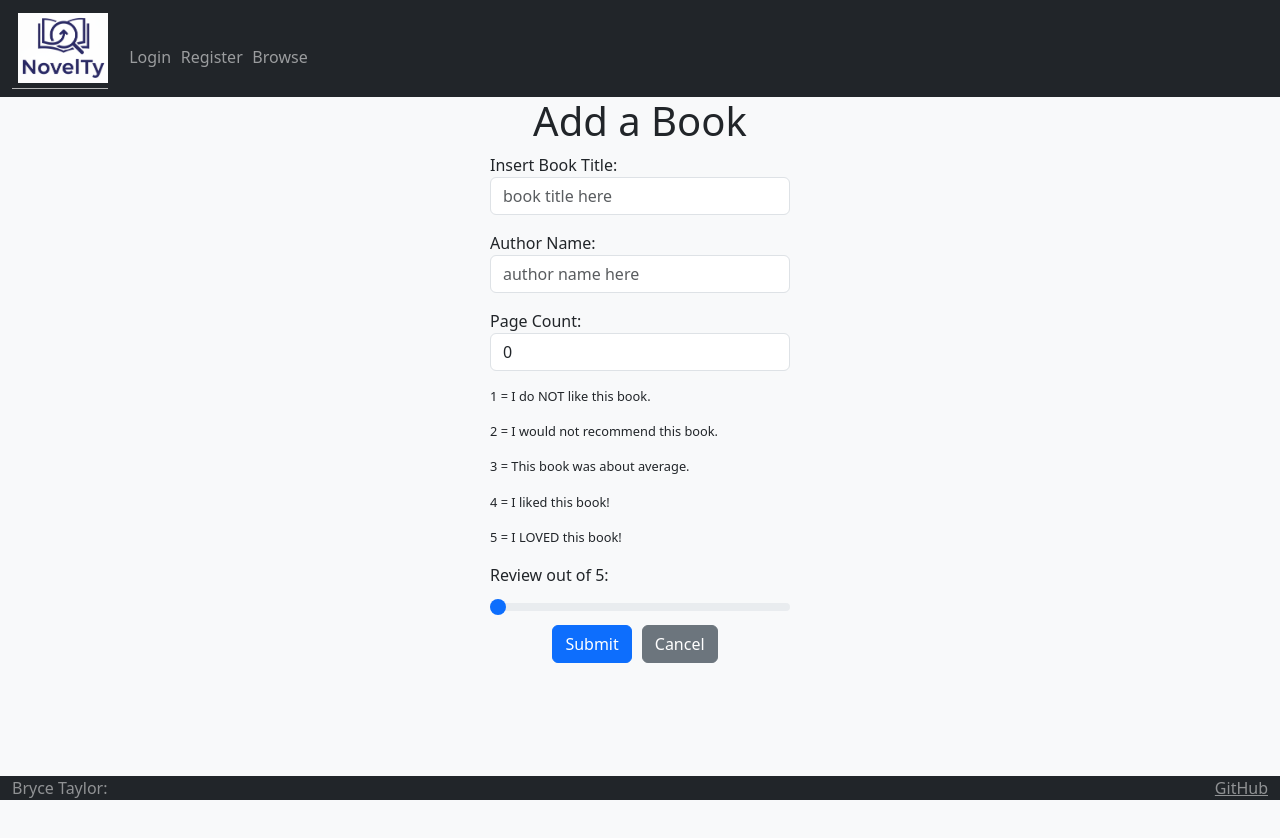
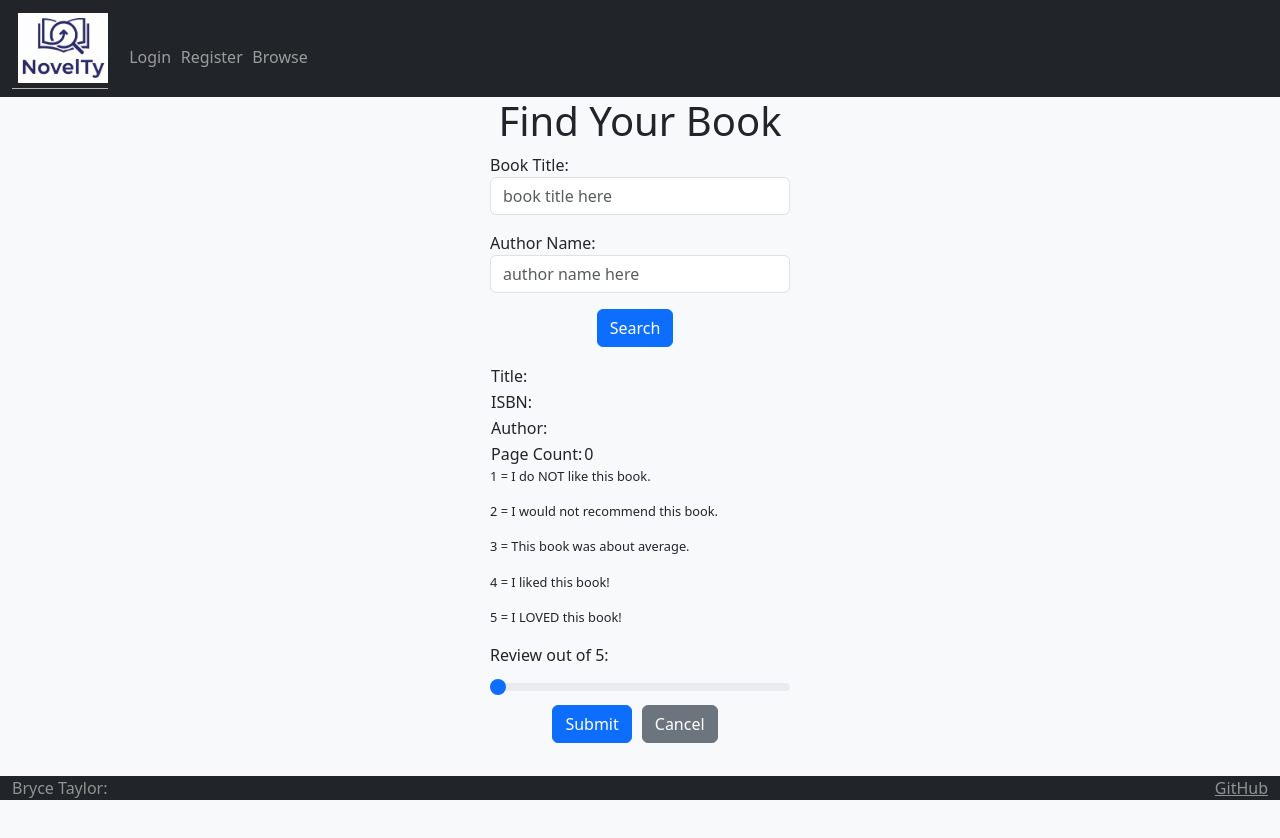
Before and after one commit to bwtaylor33/startupTaylor, a React (Vite) app: page /addbook in a window 1280 px wide. Shown: the top 838 px of the page. Built offline with nearby package versions, Linux system fonts and the light colour scheme.

Commit message:
problems with add book. added api call to google

```diff
--- a/src/addbook/addbook.css
+++ b/src/addbook/addbook.css
@@ -11,3 +11,7 @@
     text-align: center;
     margin-right: 10px;
 }
+
+.stage2 {
+    display: none;
+}
--- a/src/addbook/addbook.jsx
+++ b/src/addbook/addbook.jsx
@@ -6,10 +6,18 @@ export function AddBook() {
   const navigate = useNavigate();
   const [title, setTitle] = React.useState('');
   const [author, setAuthor] = React.useState('');
+  const [isbn, setISBN] = React.useState('');
   const [pageCount, setPageCount] = React.useState(0);
+  const [bookCoverImg, setBookCoverImg] = React.useState('');
+  const [searchTitle, setSearchTitle] = React.useState('');
+  const [searchAuthor, setSearchAuthor] = React.useState('');
   const [yourRating, setYourRating] = React.useState(0);
 
   const [books, setBooks] = React.useState([]);
+  const [coverArtOptions, setCoverArtOptions] = React.useState([]);
+  // const [coverArtRows, setCoverArtRows] = React.useState([]);
+
+
   React.useEffect(() => {
     let booksText = localStorage.getItem('books');
     if (booksText) {
@@ -17,17 +25,34 @@ export function AddBook() {
     }
   }, []);
 
-  function addBook() {
+  // async function saveScore(score) {
+  //   const date = new Date().toLocaleDateString();
+  //   const newScore = { name: userName, score: score, date: date };
 
+  //   await fetch('/api/score', {
+  //     method: 'POST',
+  //     headers: { 'content-type': 'application/json' },
+  //     body: JSON.stringify(newScore),
+  //   });
+
+  //   // Let other players know the game has concluded
+  //   GameNotifier.broadcastEvent(userName, GameEvent.End, newScore);
+  // }
+
+  async function addBook() {
     const newBook = {
       title: title,
       author: author,
       pageCount: pageCount,
       rating: yourRating,
-      bookCoverImg: 'coverDefault.png'};
+      bookCoverImg: bookCoverImg};
     const updatedBooks = [...books, newBook];
-    localStorage.setItem('books', JSON.stringify(updatedBooks));
     setBooks(updatedBooks);
+    await fetch('/api/books', {
+      method: 'POST',
+      headers: { 'content-type': 'application/json' },
+      body: JSON.stringify(newBook),
+    });
   };
 
   const handleSubmit = () => {
@@ -43,22 +68,98 @@ export function AddBook() {
       navigate('/home');
   }
 
+  // async function handleCover() {
+  //   const q = `intitle:${encodeURIComponent(title)}+inauthor:${encodeURIComponent(author)}`;
+  //   const url = `https://www.googleapis.com/books/v1/volumes?q=${q}&maxResults=5`;
+  //   fetch('url', {
+  //     method: 'GET',
+  //     headers: { 'content-type': 'application/json' }
+  //   })
+  //   .then((response) => response.json())
+  //   .then((coverArtOptions) => {
+  //     setCoverArtOptions(coverArtOptions);
+  //   });
+  // }
+
+  async function handleCover() {
+    try {
+      const q = `intitle:${encodeURIComponent(searchTitle)}+inauthor:${encodeURIComponent(searchAuthor)}`;
+      console.log("q = ", q);
+      const url = `https://www.googleapis.com/books/v1/volumes?q=${q}&maxResults=5`;
+      console.log("url = ", url);
+
+      const response = await fetch(url, {
+        method: 'GET',
+        headers: { 'Accept': 'application/json' }
+      });
+
+      if (!response.ok) {
+        throw new Error(`Google Books API error: ${response.status}`);
+      }
+
+      const data = await response.json();
+
+      const coverArtOptions = (data.items || []).map(item => {
+        const info = item.volumeInfo;
+        return {
+          title: info.title,
+          author: info.authors[0],
+          thumbnail: info.imageLinks?.thumbnail,
+          isbn: info.industryIdentifiers?.find(i => i.type === 'ISBN_13')?.identifier,
+          pageCount: info.pageCount
+        };
+      });
+
+      setCoverArtOptions(coverArtOptions); // your state setter
+      console.log(coverArtOptions);
+    } catch (err) {
+      console.error('Error fetching cover art:', err);
+    }
+  }
+
+  const coverArtCols = [];
+  if (coverArtOptions.length) {
+    for (const [i, coverArt] of coverArtOptions.entries()) {
+      coverArtCols.push(
+          <td data-id={i}><img width='50' src={coverArt.thumbnail} onClick={()=>{
+            setTitle(coverArt.title);
+            setAuthor(coverArt.author);
+            setISBN(coverArt.isbn);
+            setPageCount(coverArt.pageCount);
+            setBookCoverImg(coverArt.thumbnail);
+          }} /></td>
+      );
+    }
+  }
+  console.log("cover art: ", coverArtCols);
+
   return (
     <main className="container-fluid bg-light vh-100">
-      <h1>Add a Book</h1>
+      <h1>Find Your Book</h1>
       <form className="form-container">
         <div className="addbook form-group">
-          <label>Insert Book Title: </label>
-          <input className="form-control" type="text" placeholder="book title here" value={title} onChange={(e) => setTitle(e.target.value)}/>
+          <label>Book Title: </label>
+          <input className="form-control" type="text" placeholder="book title here" value={searchTitle} onChange={(e) => setSearchTitle(e.target.value)}/>
         </div>
         <div className="addbook form-group">
           <label>Author Name: </label>
-          <input className="form-control" type="text" placeholder="author name here" value={author} onChange={(e) => setAuthor(e.target.value)}/>
+          <input className="form-control" type="text" placeholder="author name here" value={searchAuthor} onChange={(e) => setSearchAuthor(e.target.value)}/>
         </div>
-        <div className="addbook form-group">
-            <label>Page Count: </label>
-            <input className="form-control" type="number" id="page" placeholder="enter page count" value={pageCount} onChange={(e) => setPageCount(Number(e.target.value))}/>
+        <div className='ratingbutton'>
+          <button className="btn btn-primary" type="button" onClick={handleCover}>Search</button>
         </div>
+        <table className="table">
+          <tbody id='coverart'><tr>{coverArtCols}</tr></tbody>
+        </table>
+        <div>
+          <table>
+            <tr><td>Title:</td><td>{title}</td></tr>
+            <tr><td>ISBN:</td><td>{isbn}</td></tr>
+            <tr><td>Author:</td><td>{author}</td></tr>
+            <tr><td>Page Count:</td><td>{pageCount}</td></tr>
+          </table>
+        </div>
+        <div id="stage2">
           <div className="ratingdesc">
               <p>1 = I do NOT like this book.</p>
               <p>2 = I would not recommend this book.</p>
@@ -75,6 +176,7 @@ export function AddBook() {
               <div className="divider"></div>
               <button className="btn btn-secondary" type="button" onClick={handleCancel}>Cancel</button>
           </div>
+        </div>
       </form>
     </main>
   );
--- a/src/browse/browse.jsx
+++ b/src/browse/browse.jsx
@@ -12,26 +12,26 @@ export function Browse() {
   }, []);
 
   //simulated webSocket book posting
-  React.useEffect(() => {
-    const timer = setTimeout(() => {
-      const newBook = {
-        title: 'The Book of Mormon',
-        author: 'Mormon',
-        pageCount: 516,
-        rating: 5,
-        bookCoverImg: 'mormonBook.jpg'
-      };
-      let booksText = localStorage.getItem('books');
-      let oldBooks = [];
-      if (booksText) {
-        oldBooks = JSON.parse(booksText);
-      }
-      const updatedBooks = [...oldBooks, newBook];
-      localStorage.setItem('books', JSON.stringify(updatedBooks));
-      setBooks(updatedBooks);
-    }, 10000);
-    return () => clearTimeout(timer);
-  }, []);
+  // React.useEffect(() => {
+  //   const timer = setTimeout(() => {
+  //     const newBook = {
+  //       title: 'The Book of Mormon',
+  //       author: 'Mormon',
+  //       pageCount: 516,
+  //       rating: 5,
+  //       bookCoverImg: 'mormonBook.jpg'
+  //     };
+  //     let booksText = localStorage.getItem('books');
+  //     let oldBooks = [];
+  //     if (booksText) {
+  //       oldBooks = JSON.parse(booksText);
+  //     }
+  //     const updatedBooks = [...oldBooks, newBook];
+  //     localStorage.setItem('books', JSON.stringify(updatedBooks));
+  //     setBooks(updatedBooks);
+  //   }, 10000);
+  //   return () => clearTimeout(timer);
+  // }, []);
 
   const bookRows = [];
   if (books.length) {
```
Also changed, not shown: 2 other files (tests, documents, lock files or other folders). Lines whose indentation alone changed are shown as unchanged.
